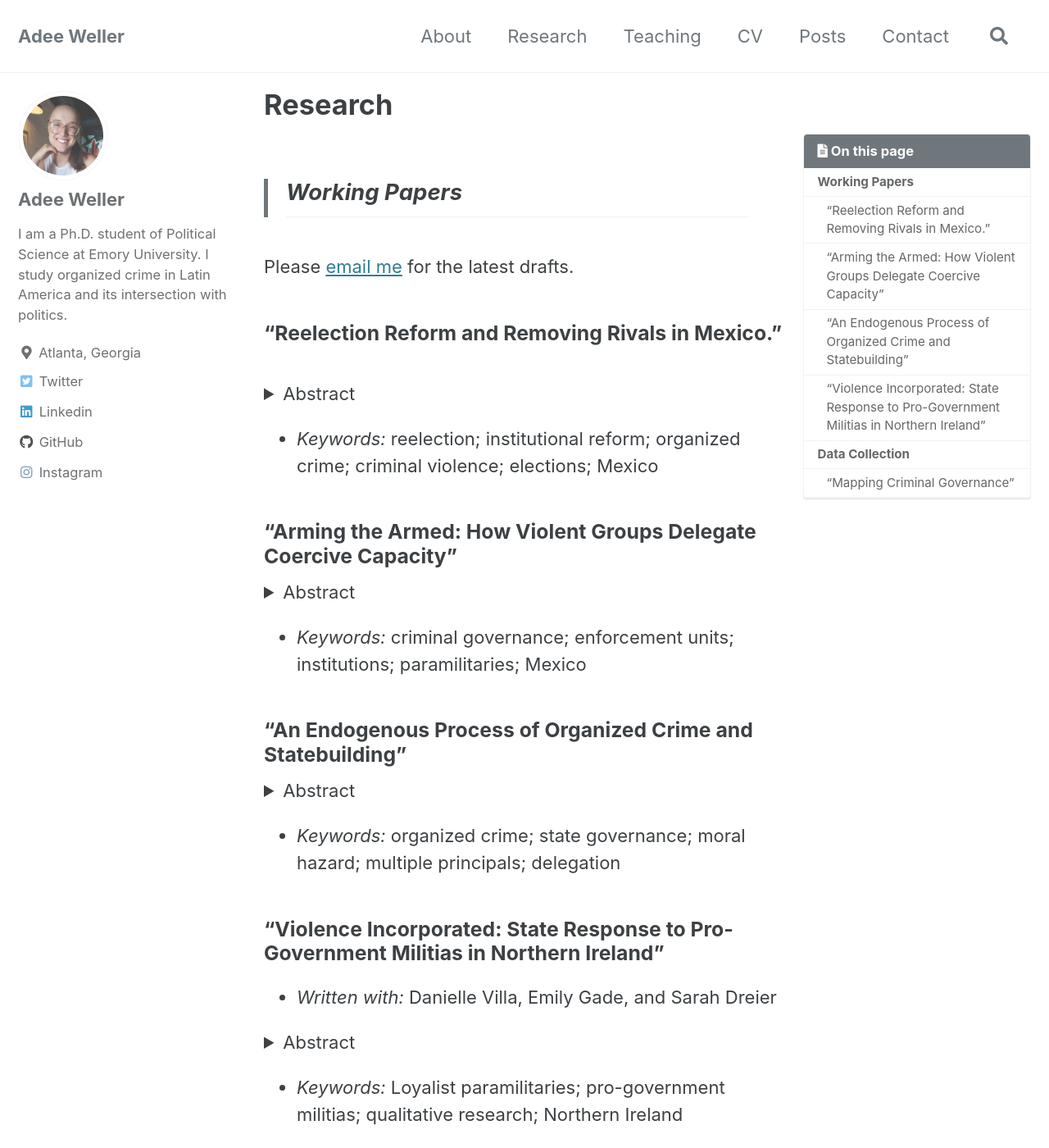
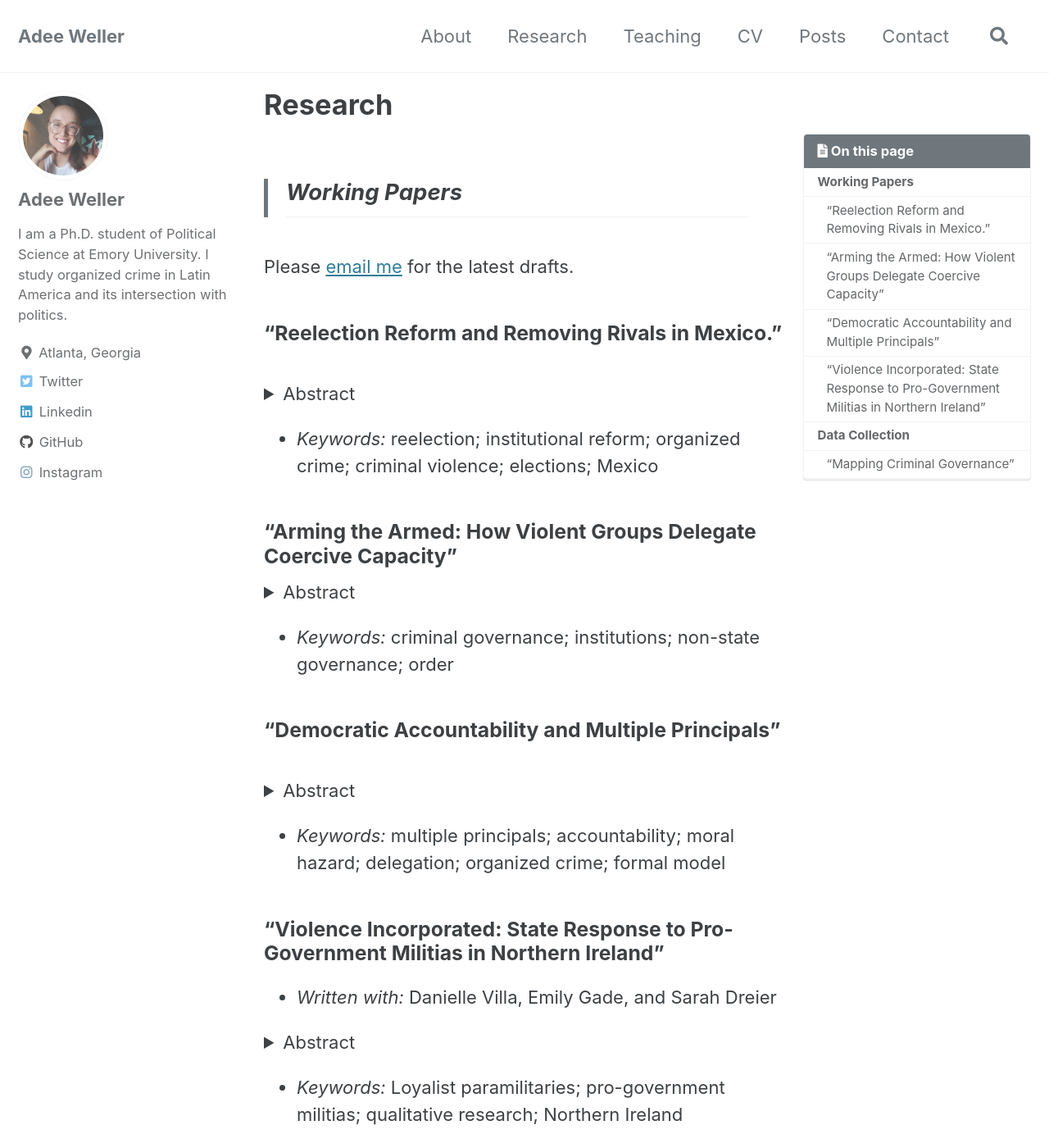
Before and after one commit to adeeweller/adeeweller.github.io, a Jekyll site: the page built from _pages/Research.md, in a window 1280 px wide and 1400 px high. Shown: the whole window at 82% size. Built offline with Jekyll 4.4.1, drawn with Linux system fonts in a browser that asks for light colours; cached includes are drawn as plain includes; some of the changed text lies outside the part shown.

Commit message:
Update Research.md

```diff
--- a/_pages/Research.md
+++ b/_pages/Research.md
@@ -22,19 +22,19 @@
 
 <details>
   <summary>Abstract</summary>
-When academics, journalists, and policymakers discuss enforcement wings within criminal organizations, there is a wide variety of terms that are used -- often describing dramatically different groups. These same groups are also responsible for the vast majority of criminal violence worldwide. To be able to understand what they are and how they operate, we need a clear definition. This paper conceptualizes enforcement wings into two ideal types: expansion types and control types. The former is produced by in-house, militarized groups that focus on protecting and expanding the boundaries of the parent organization. The latter, control types, outsource enforcement to existing groups within territories to regulate the daily activities of criminals and communities. As economic prospects and opportunities evolve, groups can similarly shift between types. I argue that groups develop expansion wings when planning a major military offensive against rivals or the state, and that they develop control types once they hold territory -- needing a mechanism for governing it. Criminal groups may also collude with the state, co-opting enforcement out to state forces rather than creating their own. I examine this conceptualization using qualitative evidence of criminal enforcement wings from Mexico (1993-2015).
+  Violent armed groups around the world formally designate institutions, from specialized coercive institutions to ones that provide services. For groups that seek to reform, remove, or supplant the state, these institutions are a mechanism of direct governance by which the groups can impose a new political or social order. For groups which do not seek statehood, however, these institutions help them achieve their non-political goals, such as economic ones. However, because these groups do not rival the state, they can also co-opt state institutions and govern indirectly. This project examines the trade-off that non-state-seeking groups face when choosing an institutional arrangement. They can govern indirectly, through co-opting state institutions, or directly by developing their own institutions. Indirect governance establishes immediate access to state power, but introduces principal-agent problems. When the state is unable to serve a faithful agent, groups may choose to form their own institutions. These can be more effective but also are much more costly to establish and maintain. I examine this conceptualization using qualitative evidence of coercive institutions by criminal groups in Mexico (1990-2010).
 </details>
 
- * _Keywords:_ criminal governance; enforcement units; institutions; paramilitaries; Mexico
+ * _Keywords:_ criminal governance; institutions; non-state governance; order
 
-### "An Endogenous Process of Organized Crime and Statebuilding"
+### "Democratic Accountability and Multiple Principals"
 
 <details>
   <summary>Abstract</summary>
-How do criminal groups shape the behaviors and preferences of the state, and how does the state influence the behavior of criminal groups? This formal model seeks to clarify the influences that each has on each other in decentralized systems, where both criminal groups and leaders of the state seek to control the enforcement of policy by the agent. However, in doing so, they create incentives for the other to take control. This paper presents a moral hazard problem with multiple principals to examine this relationship. The model shows the effect of criminal groups on the wages and incentives offered by the executive to the agent and the effect of the state on the strategies used by the criminal group to capture the agent. This findings present new implications for empirical studies of the interactions of organized crime and politics.
+How does the introduction of competing principals impact voters' ability to hold politicians accountable? This project builds off of canonical models of democratic accountability, which frame reelection as a chance for voters to solve the moral hazard problem they face with politicians. Here, however, there is a second principal who is also vying for control of the politician, as the agent, but who has fundamentally divergent goals from the voters. This principal also has a different set of skills which they can employ to coerce the official, using both bribes and threats. The politician, therefore, must appraise the risks they face and the value of holding office, given the incentives offered by each of the principals. This model has broad applications, applying wherever principals, armed with differing capacities, compete for control of an agent.
 </details>
 
- * _Keywords:_ organized crime; state governance; moral hazard; multiple principals; delegation
+ * _Keywords:_ multiple principals; accountability; moral hazard; delegation; organized crime; formal model
 
 
 ### "Violence Incorporated: State Response to Pro-Government Militias in Northern Ireland"
@@ -43,7 +43,7 @@
 
 <details>
   <summary>Abstract</summary>
-Pro-government militias (PGMs) actively participate in conflicts around the world. Yet governments respond to these militant groups in very distinct ways. States openly support some PGMs, maintain covert links with some, and ignore or suppress others. We examine this variation in how governments respond to PGMs, both across and within groups, in the context of the early years of Britain's ``Troubles in Northern Ireland.'' This project analyzes 8,430 recently declassified documents from the United Kingdom Prime Ministers’ security-based Correspondence Files (1969-1974), which detail the British government's internal attitudes and behaviors toward these groups. We argue that states balance their military needs with goals of social control and engagement with supporters. This project provides the first internal account of governmental attitudes towards PGMs, contributing to a greater understanding of the factors that influence the decision-making process of governments in conflict.
+    Pro-government militias (PGMs) actively participate in conflicts around the world. Yet governments openly support select PGMs, maintain covert links with certain PGMs, and ignore or actively suppress  others. Why do states support some pro-government militias and de-legitimize others, particularly when the militias engage in similar behavior? We develop a formal model of government decision-making in this process, and contextualize this model with an in-depth analysis of the early years of Britain's ``Troubles in Northern Ireland.'' We analyze 8,430 recently declassified documents from the United Kingdom Prime Ministers’ security-based Correspondence Files (1969-1974), which detail the British government's internal attitudes and behaviors toward more than 20 Loyalist PGM groups. We argue that states balance their military needs with goals of social control and engagement with supporters. This project provides the first internal account of governmental attitudes towards PGMs, contributing to a greater understanding of the factors that influence the decision-making process of governments in conflict.
 </details>
 
  * _Keywords:_ Loyalist paramilitaries; pro-government militias; qualitative research; Northern Ireland
```
